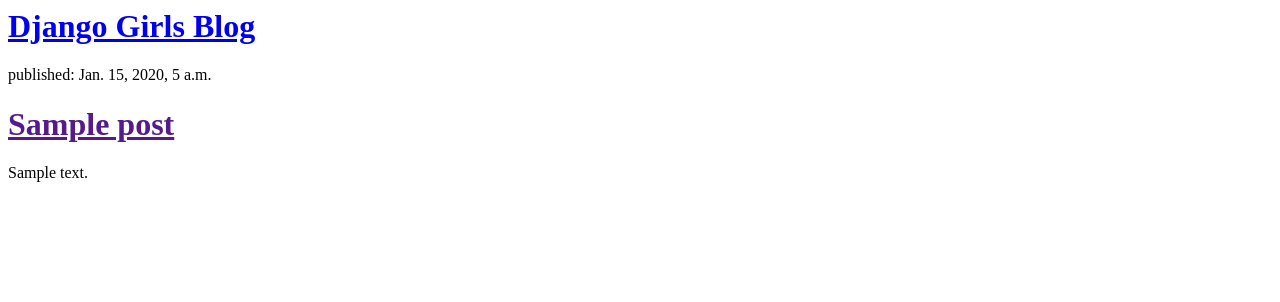
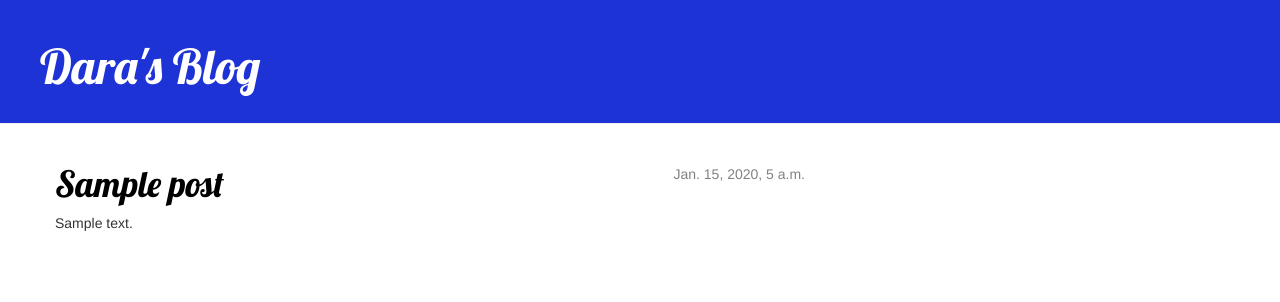
Before and after one commit to daraperl/blog, a Django app: template blog/templates/blog/post_list.html in a window 1280 px wide. Shown: the top 302 px of the page. Run offline with Django 3.2, Linux system fonts and the light colour scheme; the template is opened without the code that fills it: values that come from a table or form of the project are taken from there, others are empty; tables that the repository leaves empty hold one stand-in row (values such as "Sample post"); some libraries are stand-ins or nearby versions.

Commit message:
added views and templates for detailed blog posts as well as CSS

```diff
--- /dev/null
+++ b/blog/static/css/blog.css
@@ -0,0 +1,55 @@
+/*change header color and font*/
+h1 a {
+    color: #1E33D6;
+    font-family: 'Lobster'
+}
+/*add a margin on the left*/
+body {
+    padding-left: 00px;
+}
+
+.page-header {
+    background-color: #1E33D6;
+    margin-top: 0;
+    padding: 20px 20px 20px 40px;
+}
+
+.page-header h1, .page-header h1 a, .page-header h1 a:visited, .page-header h1 a:active {
+    color: #ffffff;
+    font-size: 36pt;
+    text-decoration: none;
+}
+
+.content {
+    margin-left: 40px;
+}
+
+h1, h2, h3, h4 {
+    font-family: 'Lobster', cursive;
+}
+
+.date {
+    float: right;
+    color: #828282;
+}
+.save {
+    float: right;
+}
+
+.post-form textarea, .post-form input {
+    width: 100%;
+}
+
+.top-menu, .top-menu:hover, .top-menu:visited {
+    color: #ffffff;
+    float: right;
+    font-size: 26pt;
+    margin-right: 20px;
+}
+
+.post {
+    margin-bottom: 70px;
+}
+.post h1 a, .post h1 a:visited {
+    color: #000000;
+}
--- /dev/null
+++ b/blog/templates/blog/base.html
@@ -0,0 +1,23 @@
+{% load staticfiles %}
+<html> <!--always the beginning-->
+	<head>
+        <link rel="stylesheet" href="//maxcdn.bootstrapcdn.com/bootstrap/3.2.0/css/bootstrap.min.css">
+        <link rel="stylesheet" href="//maxcdn.bootstrapcdn.com/bootstrap/3.2.0/css/bootstrap-theme.min.css">
+        <link rel="stylesheet" href="{% static 'css/blog.css' %}">
+        <link href="http://fonts.googleapis.com/css?family=Lobster&subset=latin,latin-ext" rel="stylesheet" type="text/css">
+        <title>Dara's Blog</title>
+    </head>
+    <body>
+        <div class="page-header">
+            <h1><a href="/">Dara's Blog</a></h1>
+        </div>
+        <div class="content container">
+            <div class="row">
+                <div class="col-md-8">
+                {% block content %}
+                {% endblock %}
+                </div>
+            </div>
+        </div>
+    </body>
+</html> <!--always the end-->
--- a/blog/templates/blog/post_list.html
+++ b/blog/templates/blog/post_list.html
@@ -1,20 +1,13 @@
-<html> <!--always the beginning-->
-	<head>
+{% extends 'blog/base.html' %} <!-- connect the base file to this file -->
 
-        <title>Dara's Blog</title>
-    </head>
-    <body>
-        <div>
-            <h1><a href="/">Django Girls Blog</a></h1>
+{% block content %}
+    {% for post in posts %}
+        <div class="post">
+            <div class="date">
+                {{ post.published_date }}
+            </div>
+            <h1><a href="{% url 'post_detail' pk=post.pk %}">{{ post.title }}</a></h1>
+            <p>{{ post.text|linebreaks }}</p>
         </div>
-
-        {% for post in posts %}
-            <div>
-                <p>published: {{ post.published_date }}</p>
-                    <h1><a href="">{{ post.title }}</a></h1>
-                <p>{{ post.text|linebreaks }}</p>
-            </div>
-        {% endfor %}
-    	<!-- p starts a paragraph and /p ends a paragraph-->
-    </body>
-</html> <!--always the end-->
+    {% endfor %}
+{% endblock %}
--- a/blog/urls.py
+++ b/blog/urls.py
@@ -9,4 +9,5 @@ from . import views
 #to go if someone enters your website at the 'http://127.0.0.1:8000/' address.
 urlpatterns = [
     url(r'^$', views.post_list, name='post_list'),
+    url(r'^post/(?P<pk>[0-9]+)/$', views.post_detail, name='post_detail'),
 ]
--- a/blog/views.py
+++ b/blog/views.py
@@ -1,4 +1,4 @@
-from django.shortcuts import render
+from django.shortcuts import render, get_object_or_404
 from .models import Post
 from django.utils import timezone
 # Create your views here.
@@ -6,3 +6,7 @@ from django.utils import timezone
 def post_list(request):
     posts = Post.objects.filter(published_date__lte=timezone.now()).order_by('published_date')
     return render(request, 'blog/post_list.html', {"posts":posts})
+
+def post_detail(request, pk):
+    post = get_object_or_404(Post, pk=pk)
+    return render(request, 'blog/post_detail.html', {'post': post})
```
Also changed, not shown: blog/templates/blog/post_detail.html (added, +13 -0 lines).
